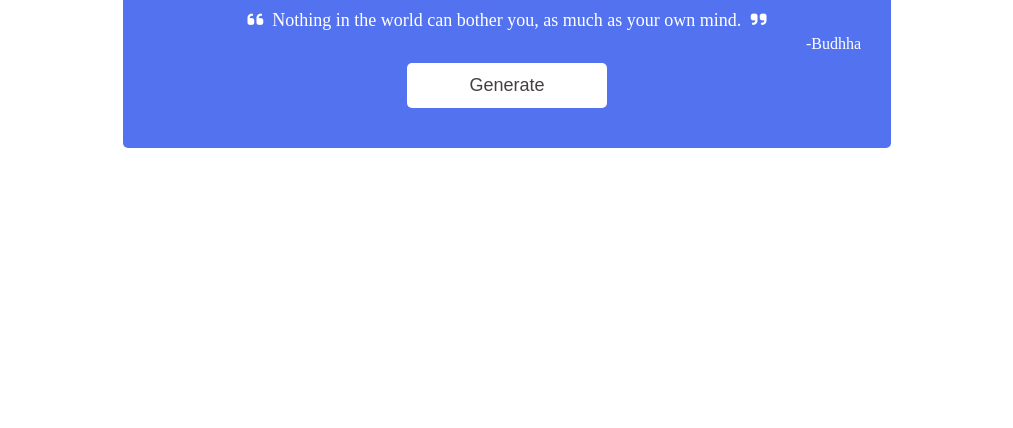
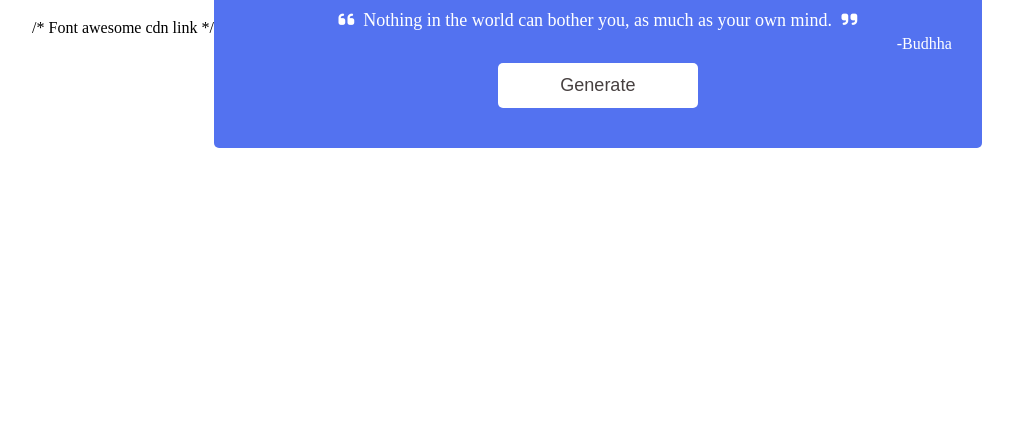
Before and after one commit to venkatesh022/JS-Quote-Gen, a plain HTML site: page index.html in a window 1280 px wide. Shown: the part 372-800 px from the top of the page, without its empty margins (133-1146 px from the left). Drawn offline with Linux system fonts and the light colour scheme.

Commit message:
Update index.html

```diff
--- a/index.html
+++ b/index.html
@@ -5,7 +5,7 @@
     <meta http-equiv="X-UA-Compatible" content="IE=edge">
     <meta name="viewport" content="width=device-width, initial-scale=1.0">
     <link rel="stylesheet" href="style.css">
-    <link rel="stylesheet" href="https://cdnjs.cloudflare.com/ajax/libs/font-awesome/6.1.2/css/all.min.css">
+    <link rel="stylesheet" href="https://cdnjs.cloudflare.com/ajax/libs/font-awesome/6.1.2/css/all.min.css"> /* Font awesome cdn link */
 
     <title>Document</title>
 </head>
```
